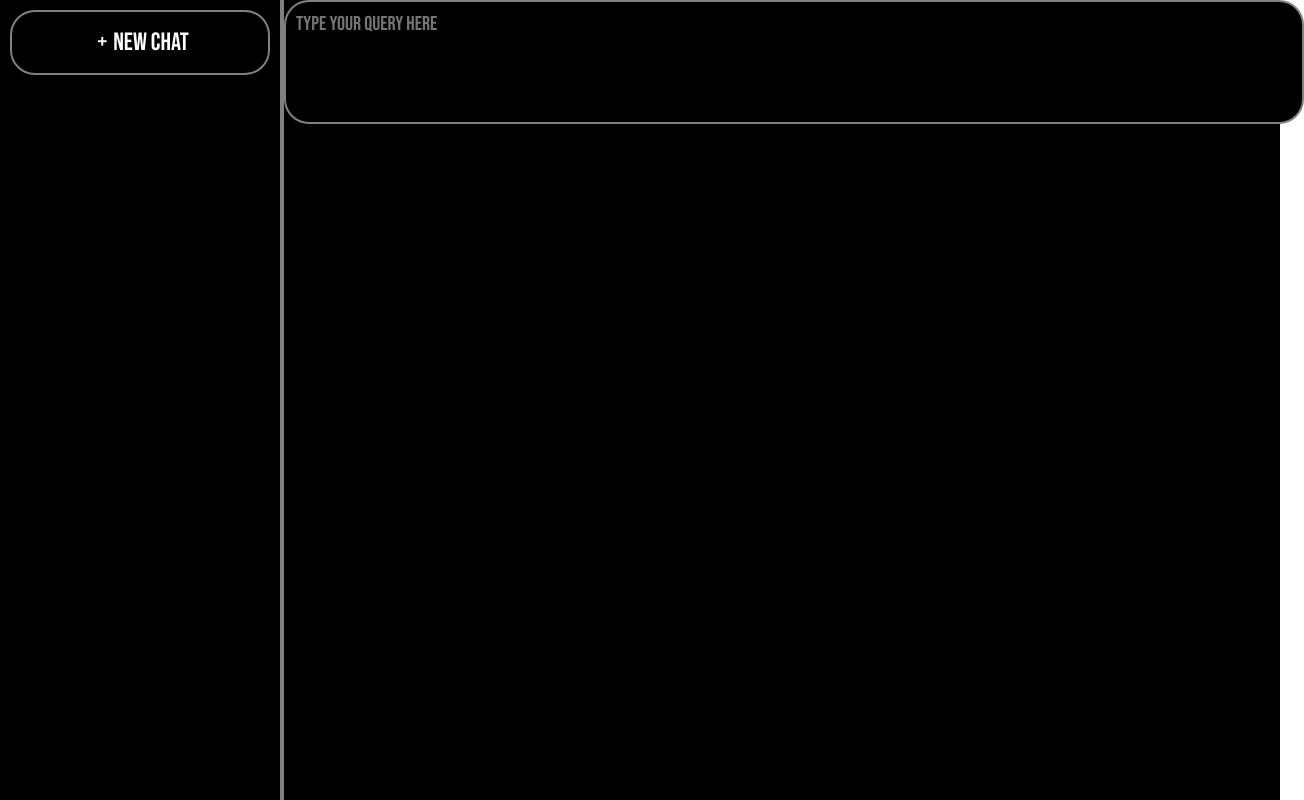
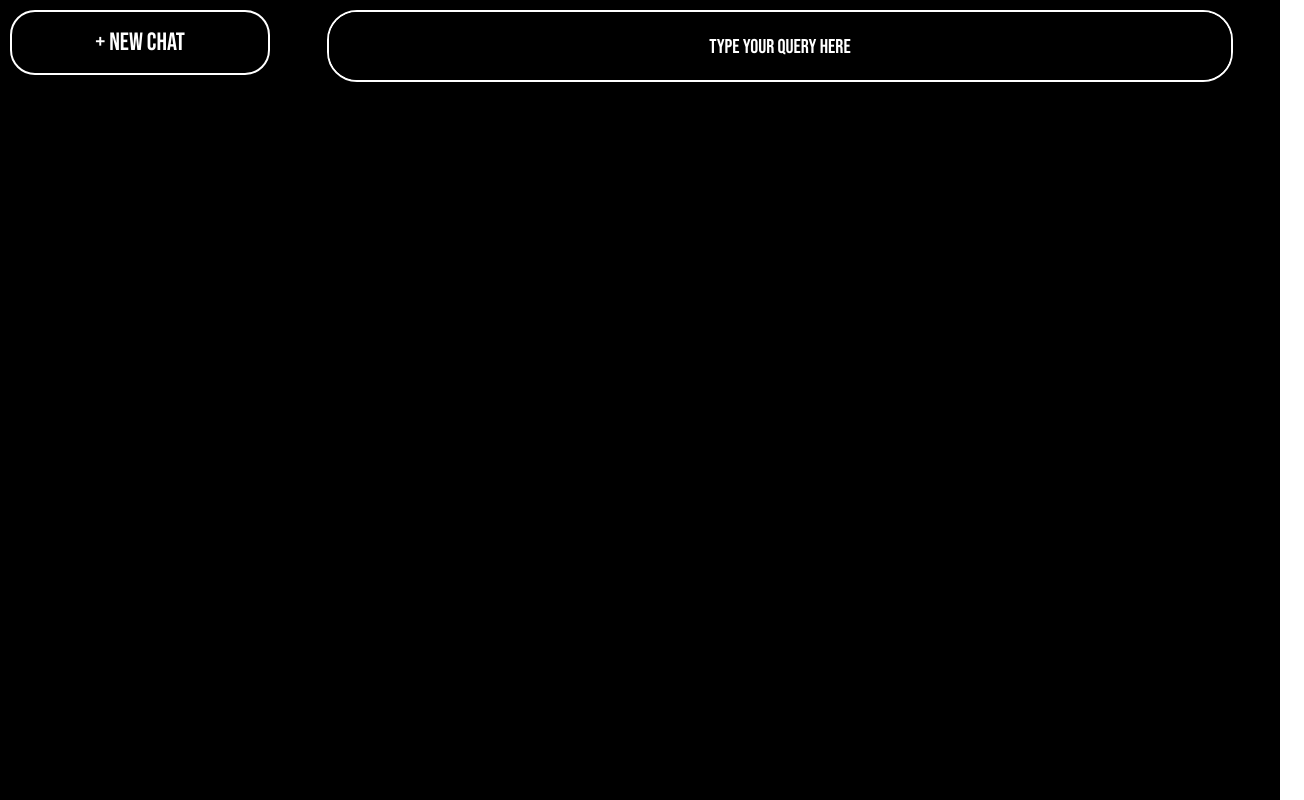
Before and after one commit to parishkar-singh/ChatGPT, a React (Vite) app in the folder client/: page / in a window 1280 px wide. Shown: the whole page, 1304 px wide, since content can reach past the window. Built offline with nearby package versions, Linux system fonts and the light colour scheme; a web font is replaced by a local one.

Commit message:
feat: button text bar working fine

```diff
--- a/client/src/App.jsx
+++ b/client/src/App.jsx
@@ -11,8 +11,8 @@ function App() {
       <aside className='side-menu'>
           <div className="side-menu-button">
               {/*<button>New Chat</button>*/}
-              <span>+</span>
-              New Chat
+              <span>+ New Chat</span>
+
           </div>
       </aside>
         <section className="chat-box">
--- a/client/src/App.scss
+++ b/client/src/App.scss
@@ -9,24 +9,27 @@
   left: 0;
   right: 0;
   font-family: 'Bebas Neue', cursive;
+
   .side-menu {
     padding: 10px;
     width: 260px;
-    border-right: 2px solid gray;
   }
+
   .side-menu-button {
+    display: flex;
+    align-items: center;
+    height: 4%;
+    justify-content: center;
     padding: 15px;
-    border: 2px solid gray;
+    border: 2px solid white;
     border-radius: 25px;
     text-align: center;
     font-size: 25px;
     cursor: pointer;
-
     span {
       padding-left: 6px;
       padding-right: 6px;
     }
-
     transition: all 0.2s ease-in-out;
 
     &:hover {
@@ -37,32 +40,39 @@
   }
 
   .chat-box {
+    padding: 10px;
     flex: 1;
-    border-left: 2px solid gray;
 
     .chat-input-holder {
       .chat-input-textarea {
         background-color: black;
         color: white;
-        width: 100%;
-        height: 100px;
-        border: 2px solid gray;
+        width: 90%;
+        border: 2px solid white;
         outline: none;
         resize: none;
         padding: 10px;
         font-size: 20px;
         font-family: 'Bebas Neue', cursive;
-        border-radius: 25px;
+        border-radius: 30px;
         transition: all 0.2s ease-in-out;
 
+        &::placeholder {
+          display: flex;
+          color: white;
+          text-align: center;
+          line-height: 50px;
+        }
         &:hover {
           background-color: white;
           color: black;
           box-shadow: 0 0 20px gray, 0 0 10px gray, 0 0 10px gray;
-          color: black;
+
+          &::placeholder {
+            color: black;
+          }
         }
       }
-
     }
   }
 
```
